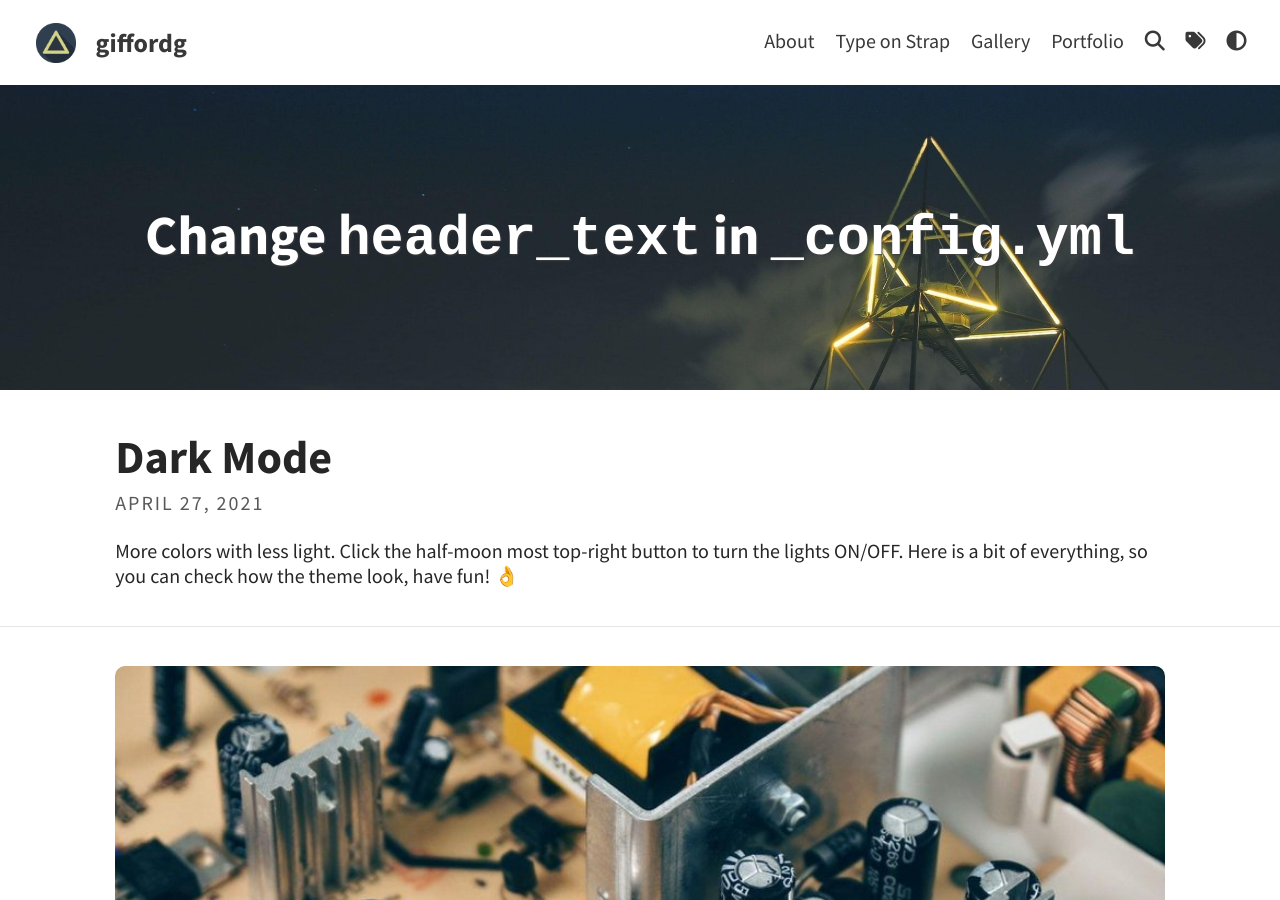
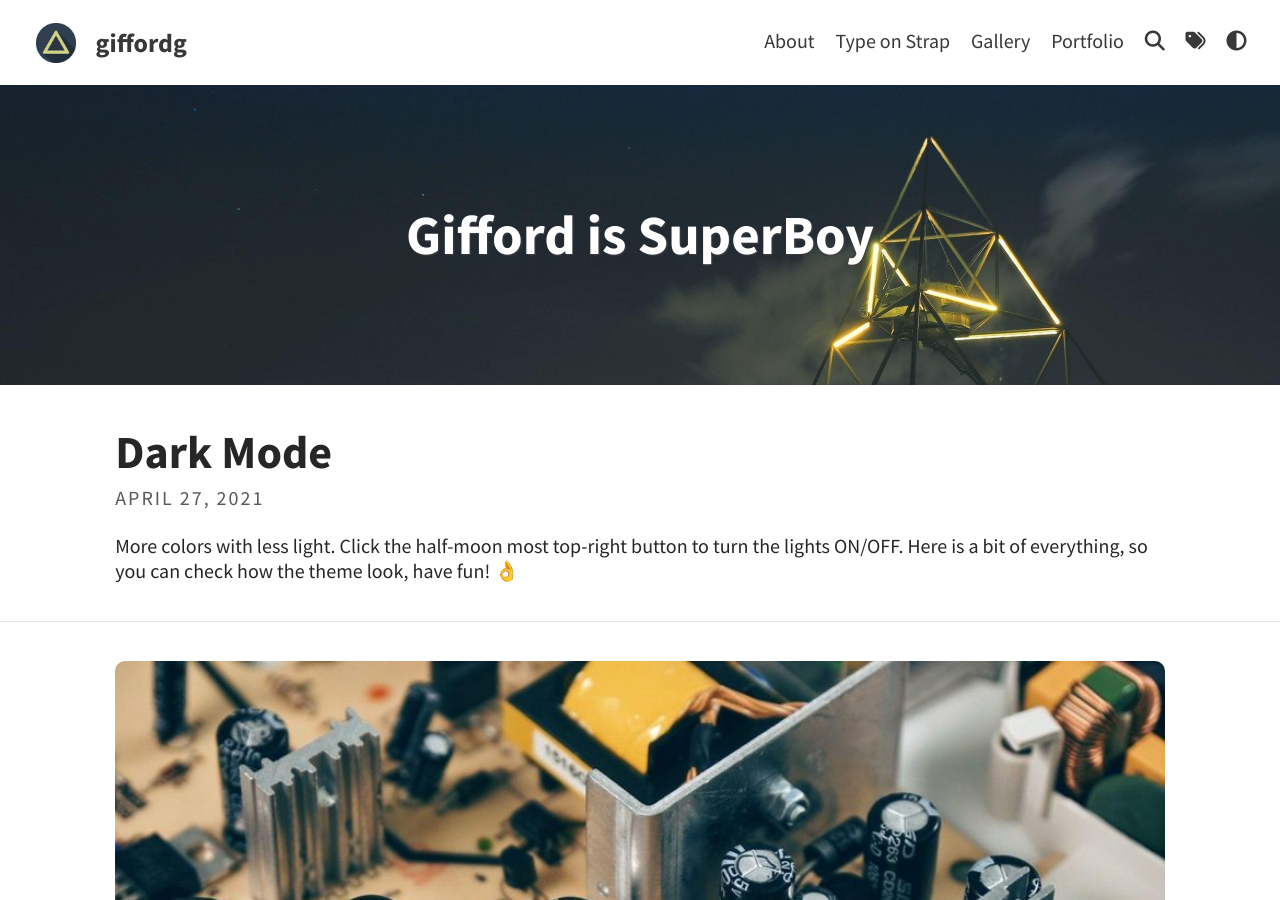
Before and after one commit to yuzegao1234/yuzegao1234.github.io, a Jekyll site: the page built from index.html, in a window 1280 px wide and 900 px high. Built offline with Jekyll 4.4.1, drawn with Linux system fonts in a browser that asks for light colours; a script that is not in the unit is left out; the list of posts is cut into pages by our own code.

Commit message:
I changes header_text

```diff
--- a/_config.yml
+++ b/_config.yml
@@ -9,7 +9,7 @@ avatar: assets/img/triangle.png                         # Empty for no avatar in
 favicon: assets/favicon.ico                             # Icon displayed in the tab
 
 # Header and footer text
-header_text: Change <code>header_text</code> in <code>_config.yml</code>  # Change Blog header text
+header_text: Gifford is SuperBoy  # Change Blog header text
 header_feature_image: assets/img/header/triangular.jpeg
 header_feature_image_responsive: true
 footer_text: >
```
